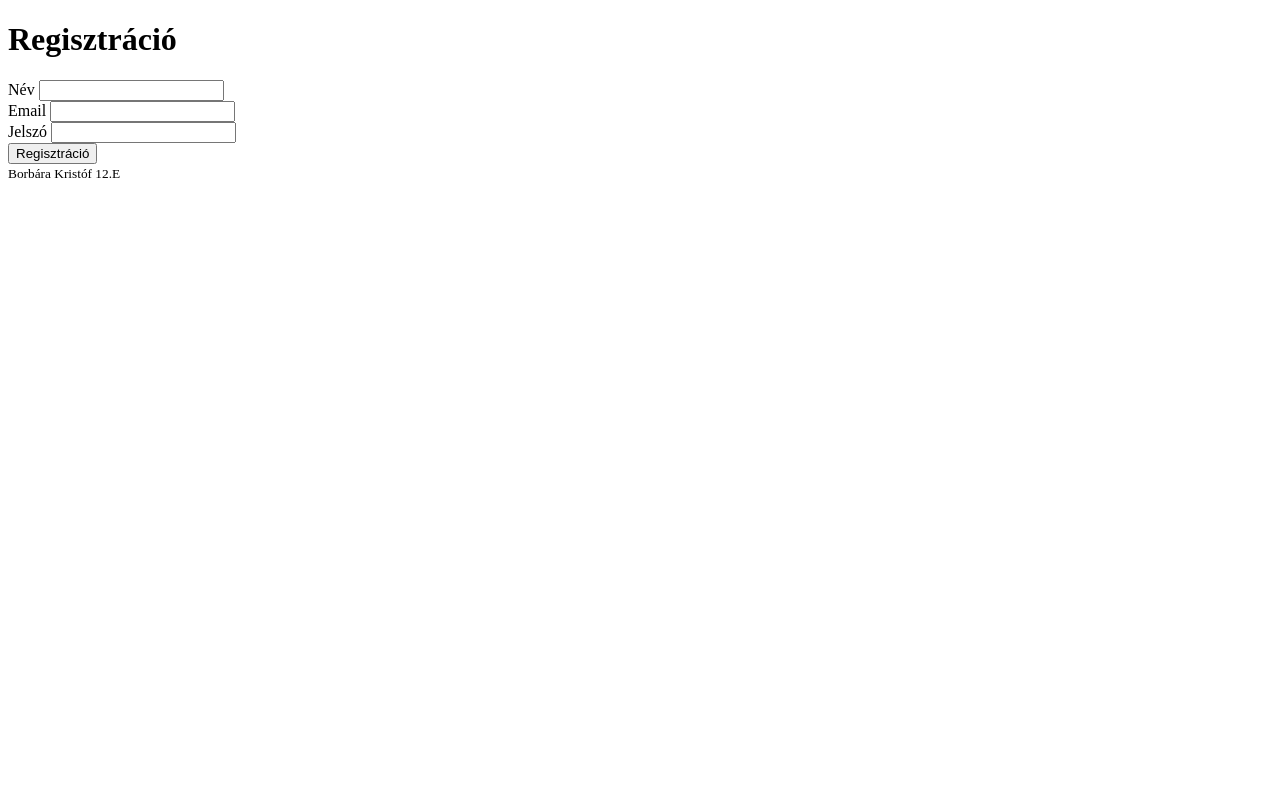
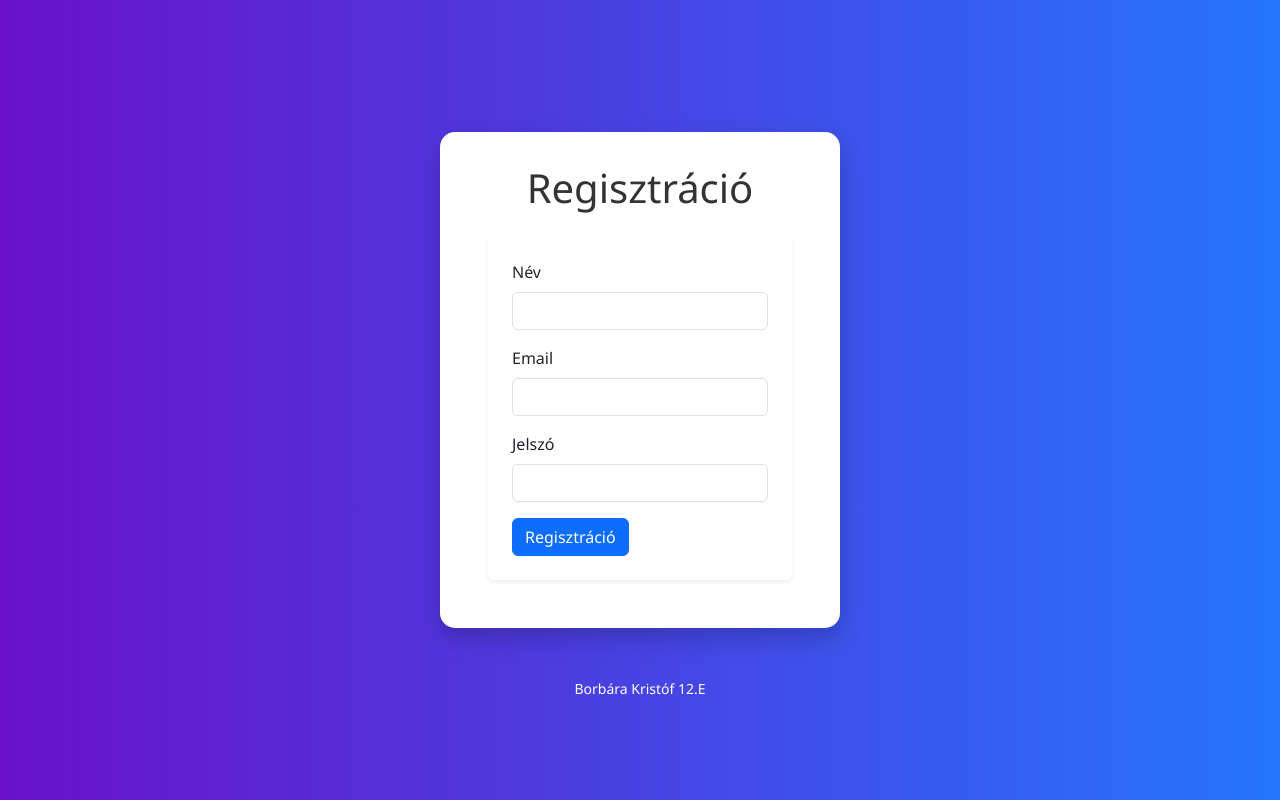
Before and after one commit to K3i2t0f/regisztracio01.14, a website built with Vite: page index.html in a window 1280 px wide. Built offline with nearby package versions, Linux system fonts and the light colour scheme; files whose address does not match are found by name.

Commit message:
a style része kész.

```diff
--- a/index.html
+++ b/index.html
@@ -4,6 +4,7 @@
     <meta charset="UTF-8" />
     <link rel="icon" type="image/svg+xml" href="/vite.svg" />
     <meta name="viewport" content="width=device-width, initial-scale=1.0" />
+     <link href="/node_modules/bootstrap/dist/css/bootstrap.min.css" rel="stylesheet">
     <title>regisztracio</title>
   </head>
   <body>
--- a/src/main.js
+++ b/src/main.js
@@ -1,3 +1,4 @@
+import './style.css';
 
 const form = document.getElementById('registrationForm');
 const successMessage = document.getElementById('successMessage');
--- /dev/null
+++ b/src/style.css
@@ -0,0 +1,37 @@
+body {
+  font-family: 'Segoe UI', Tahoma, Geneva, Verdana, sans-serif;
+  background: linear-gradient(to right, #6a11cb, #2575fc);
+  min-height: 100vh;
+  display: flex;
+  flex-direction: column;
+  justify-content: center;
+  align-items: center;
+  margin: 0;
+}
+
+.container {
+  background: white;
+  padding: 2rem 3rem;
+  border-radius: 15px;
+  box-shadow: 0 10px 25px rgba(0, 0, 0, 0.2);
+  max-width: 400px;
+  width: 100%;
+}
+
+h1 {
+  text-align: center;
+  color: #333;
+  margin-bottom: 1.5rem;
+}
+
+#successMessage {
+  text-align: center;
+  font-weight: bold;
+  font-size: 1.2rem;
+}
+
+footer {
+  margin-top: 2rem;
+  text-align: center;
+  color: #fff;
+}
```
